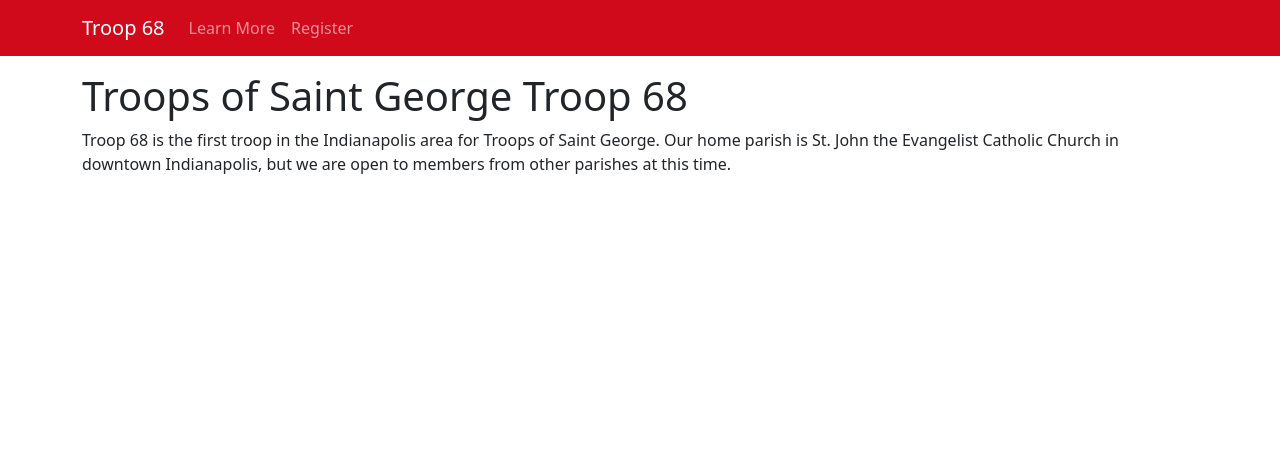
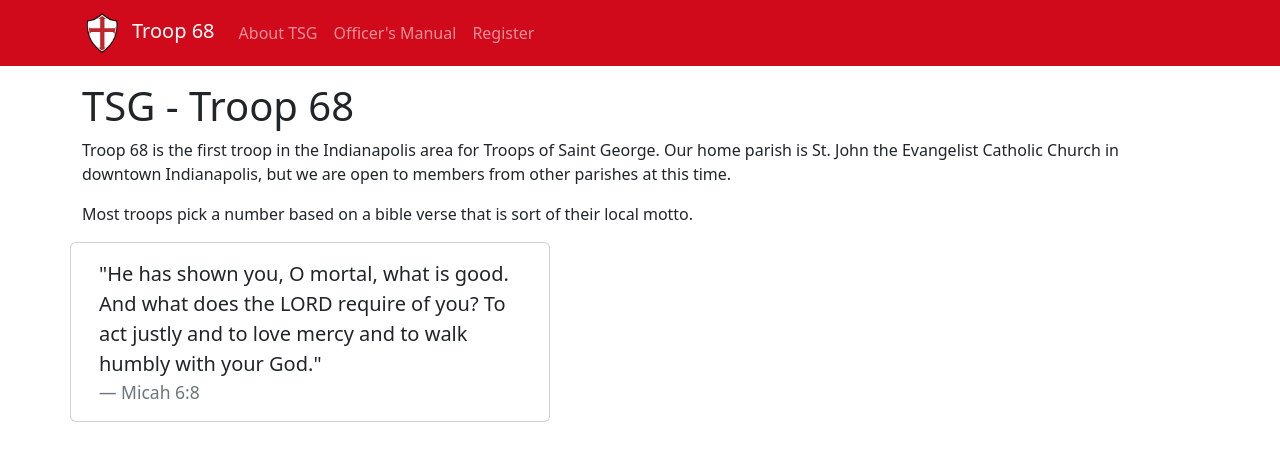
Before and after one commit to jeremyawarren15/tsg68, a Gatsby site: page / in a window 1280 px wide. Built offline with nearby package versions, Linux system fonts and the light colour scheme; Gatsby itself is replaced by a stand-in of ours.

Commit message:
added the about page

```diff
--- a/gatsby-config.js
+++ b/gatsby-config.js
@@ -5,6 +5,7 @@
  */
 
 module.exports = {
-  /* Your site config here */
-  plugins: [],
+  plugins: [
+    'gatsby-plugin-react-helmet'
+  ],
 }
--- a/package.json
+++ b/package.json
@@ -16,9 +16,11 @@
   "dependencies": {
     "bootstrap": "^5.2.0",
     "gatsby": "^4.19.2",
+    "gatsby-plugin-react-helmet": "^5.19.0",
     "react": "^18.1.0",
     "react-bootstrap": "^2.4.0",
-    "react-dom": "^18.1.0"
+    "react-dom": "^18.1.0",
+    "react-helmet": "^6.1.0"
   },
   "devDependencies": {
     "prettier": "^2.7.1"
--- a/src/components/baseLayout.js
+++ b/src/components/baseLayout.js
@@ -1,10 +1,14 @@
 import React from "react";
+import { Helmet } from 'react-helmet';
 import "bootstrap/dist/css/bootstrap.min.css";
 
 export default function BaseLayout({ children }) {
   return (
     <>
+      <Helmet>
+        <title>TSG - Troop 68</title>
+      </Helmet>
       { children }
     </>
   );
-}
+};
--- a/src/components/defaultNavbar.js
+++ b/src/components/defaultNavbar.js
@@ -2,21 +2,33 @@
 import Container from 'react-bootstrap/Container';
 import Nav from 'react-bootstrap/Nav';
 import Navbar from 'react-bootstrap/Navbar';
-import NavDropdown from 'react-bootstrap/NavDropdown';
 
 export default function DefaultNavbar() {
   return (
     <Navbar collapseOnSelect expand="lg" variant="dark" style={{backgroundColor: "#d10a1b"}}>
       <Container>
-        <Navbar.Brand href="/">Troop 68</Navbar.Brand>
+        <Navbar.Brand href="/">
+          <img
+            alt="TSG Shield Logo"
+            src="TSG_shield.png"
+            width="40px"
+            style={{marginRight: "10px"}}
+          />
+          Troop 68
+        </Navbar.Brand>
         <Navbar.Toggle aria-controls="responsive-navbar-nav" />
         <Navbar.Collapse id="responsive-navbar-nav">
+          <Nav>
+            <Nav.Link href="/tsg">About TSG</Nav.Link>
+          </Nav>
+          <Nav>
+            <Nav.Link href="https://troopsofsaintgeorge.org/wp-content/uploads/2020/09/2020-09-28-TSG-Officers-Manual-2020-Ed.pdf">Officer's Manual</Nav.Link>
+          </Nav>
           <Nav className="me-auto">
-            <Nav.Link href="/more">Learn More</Nav.Link>
             <Nav.Link href="https://docs.google.com/forms/d/e/1FAIpQLScvqY4kwtT_bvMHGplOFZ7YYS8KayHzdocagW_HN0TrpraruQ/viewform?usp=sf_link">Register</Nav.Link>
           </Nav>
         </Navbar.Collapse>
       </Container>
     </Navbar>
   );
-}
+};
--- a/src/components/fullWidthLayout.js
+++ b/src/components/fullWidthLayout.js
@@ -11,5 +11,5 @@
         { children }
       </Container>
     </BaseLayout>
-  )
+  );
 };
--- a/src/pages/index.js
+++ b/src/pages/index.js
@@ -1,5 +1,6 @@
 import React from "react";
 import FullWidthLayout from "../components/fullWidthLayout";
+import Card from "react-bootstrap/Card";
 import Row from "react-bootstrap/Row";
 import "../styles/index.module.css";
 
@@ -7,9 +8,25 @@
   return (
     <FullWidthLayout>
       <Row>
-        <h1>Troops of Saint George Troop 68</h1>
+        <h1>TSG - Troop 68</h1>
         <p>Troop 68 is the first troop in the Indianapolis area for Troops of Saint George. Our home parish is St. John the Evangelist Catholic Church in downtown Indianapolis, but we are open to members from other parishes at this time.</p>
       </Row>
+      <Row>
+        <p>Most troops pick a number based on a bible verse that is sort of their local motto.</p>
+        <Card style={{width: "30rem"}}>
+          <Card.Body>
+            <blockquote className="blockquote mb-0">
+              <p>
+                "He has shown you, O mortal, what is good. And what does the LORD require of you? To act justly and to love mercy and to walk humbly with your God."
+              </p>
+
+              <footer className="blockquote-footer">
+                Micah 6:8
+              </footer>
+            </blockquote>
+          </Card.Body>
+        </Card>
+      </Row>
     </FullWidthLayout>
-  )
-}
+  );
+};
```
Also changed, not shown: src/pages/tsg.js (added, +20 -0 lines), static/TSG_shield.png (added), static/favicon.ico, 1 other file.
